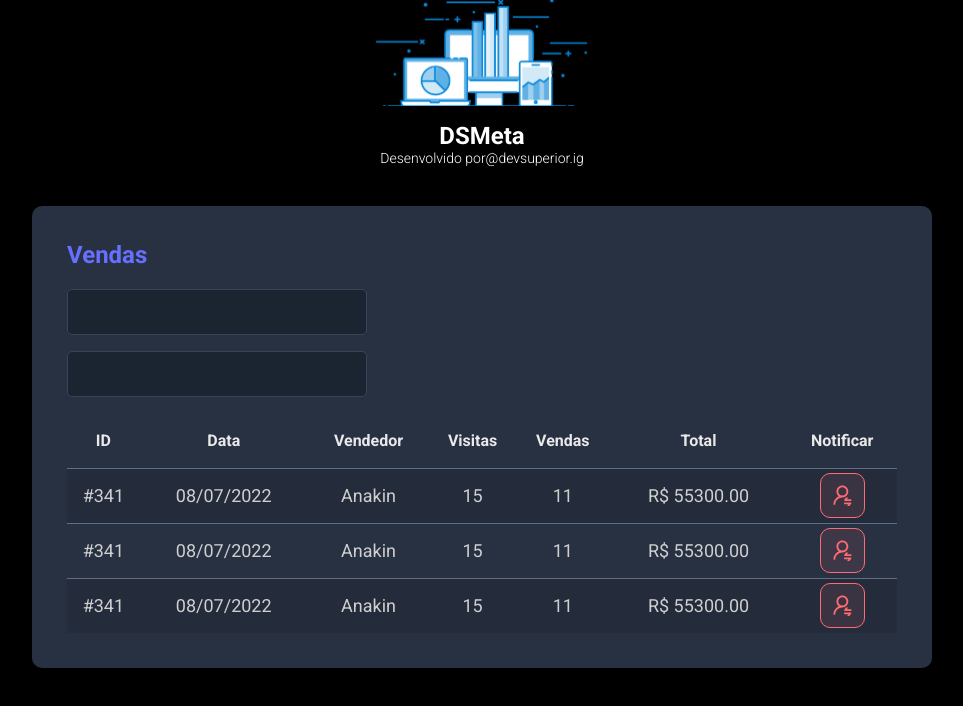
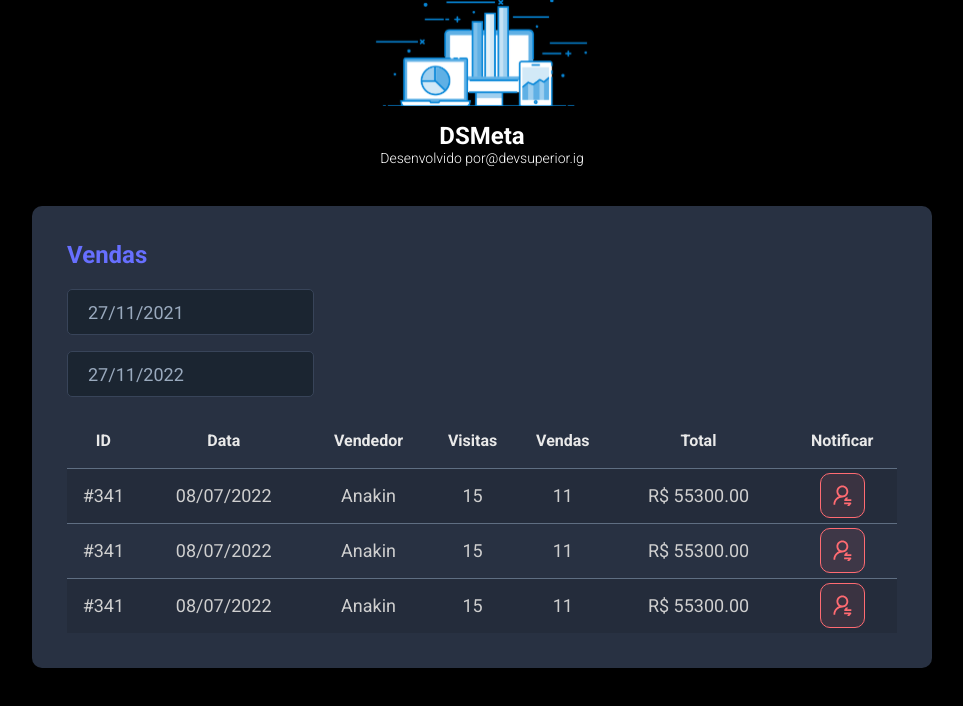
Before and after one commit to devrabaioli/dsmeta2, a React (Vite) app in the folder frontend/: page / in a window 1280 px wide. Shown: the top 706 px of the page, without its empty margins (158-1121 px from the left). Built offline with nearby package versions, Linux system fonts and the light colour scheme.

Commit message:
DatePicker

```diff
--- a/frontend/package.json
+++ b/frontend/package.json
@@ -9,7 +9,9 @@
     "preview": "vite preview"
   },
   "dependencies": {
+    "@types/react-datepicker": "4.4.2",
     "react": "^18.2.0",
+    "react-datepicker": "4.8.0",
     "react-dom": "^18.2.0"
   },
   "devDependencies": {
--- a/frontend/src/components/SalesCard/index.tsx
+++ b/frontend/src/components/SalesCard/index.tsx
@@ -1,18 +1,39 @@
 import NotificationButton from '../NotificationButton'
 import './styles.css'
+import DatePicker from "react-datepicker";
+import "react-datepicker/dist/react-datepicker.css";
+import { useState } from "react";
 
 
 function SalesCard() {
+
+  const min = new Date(new Date().setDate(new Date().getDate() - 365));
+  const max = new Date();
+
+  const [minDate, setMinDate] = useState(min); //Declaraçao de um estado no react
+  const [maxDate, setMaxDate] = useState(max);
+
+
   return (
     <>
       <div className="dsmeta-card">
         <h2 className="dsmeta-sales-title">Vendas</h2>
         <div>
           <div className="dsmeta-form-control-container">
-                <input className="dsmeta-form-control" type="text"/>
+            <DatePicker
+              selected={minDate}
+              onChange={(date: Date) => setMinDate(date)}
+              className="dsmeta-form-control"
+              dateFormat="dd/MM/yyyy"
+            />
           </div>
           <div className="dsmeta-form-control-container">
-                <input className="dsmeta-form-control" type="text"/>
+            <DatePicker
+              selected={maxDate}
+              onChange={(date: Date) => setMaxDate(date)}
+              className="dsmeta-form-control"
+              dateFormat="dd/MM/yyyy"
+            />
           </div>
         </div>
 
```
Also changed, not shown: 1 other file (tests, documents, lock files or other folders). Lines whose indentation alone changed are shown as unchanged.
